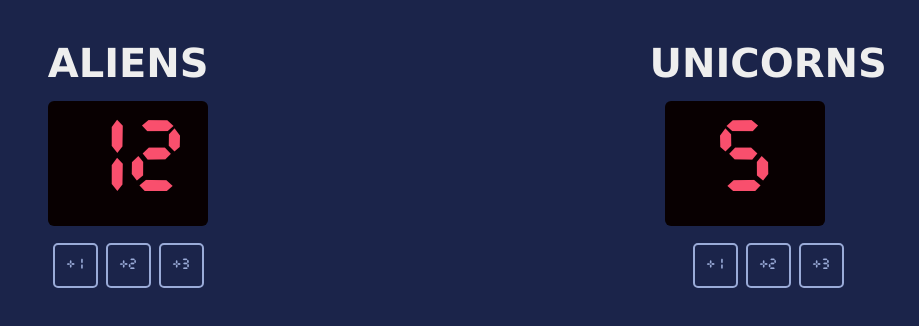
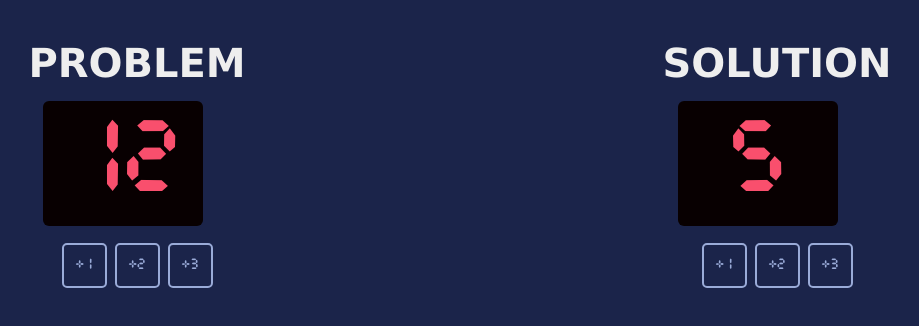
Before and after one commit to BuildingScratch/Scoreboard, a website built with Vite: page index.html in a window 1280 px wide. Shown: the whole page, without its empty margins (180-1099 px from the left). Built offline with nearby package versions, Linux system fonts and the light colour scheme.

Commit message:
Updated scoreboard headers

```diff
--- a/index.html
+++ b/index.html
@@ -7,14 +7,14 @@
 <body>
     <div class="container">
         <div>
-            <h3>ALIENS</h3>
+            <h3>PROBLEM</h3>
             <p id="home-score">12</p>
             <button onclick="increaseHomeScoreOne()">+1</button>
             <button onclick="increaseHomeScoreTwo()">+2</button>
             <button onclick="increaseHomeScoreThree()">+3</button>
         </div>
         <div>
-            <h3>UNICORNS</h3>
+            <h3>SOLUTION</h3>
             <p id="guest-score">5</p>
             <button onclick="increaseGuestScoreOne()">+1</button>
             <button onclick="increaseGuestScoreTwo()">+2</button>
```
